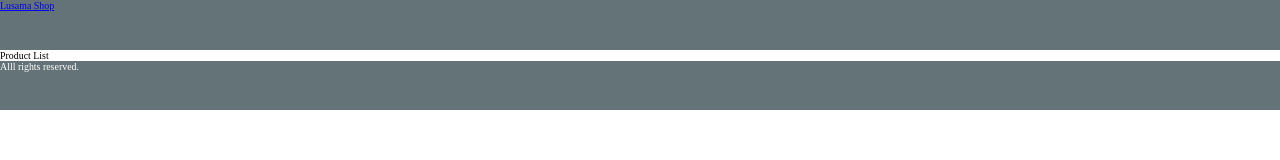
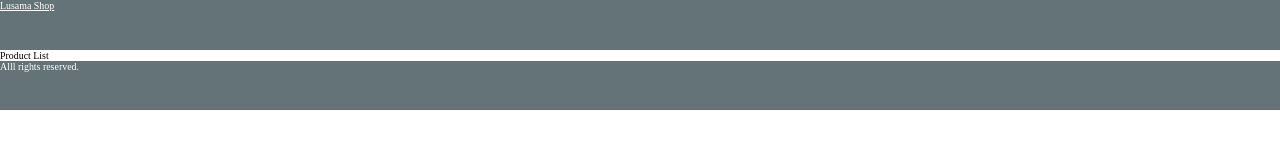
Before and after one commit to tnyandoro/react-lusama-app, a React (Create React App) app: page / in a window 1280 px wide. Shown: the top 160 px of the page. Built offline with nearby package versions, Linux system fonts and the light colour scheme.

Commit message:
Set the anchor colr

```diff
--- a/src/index.css
+++ b/src/index.css
@@ -24,6 +24,10 @@ body,
     color:#fff;
   }
 
+  header a {
+    color:#fff;
+  }
+
   main {
     grid-area: main;
   }
```
